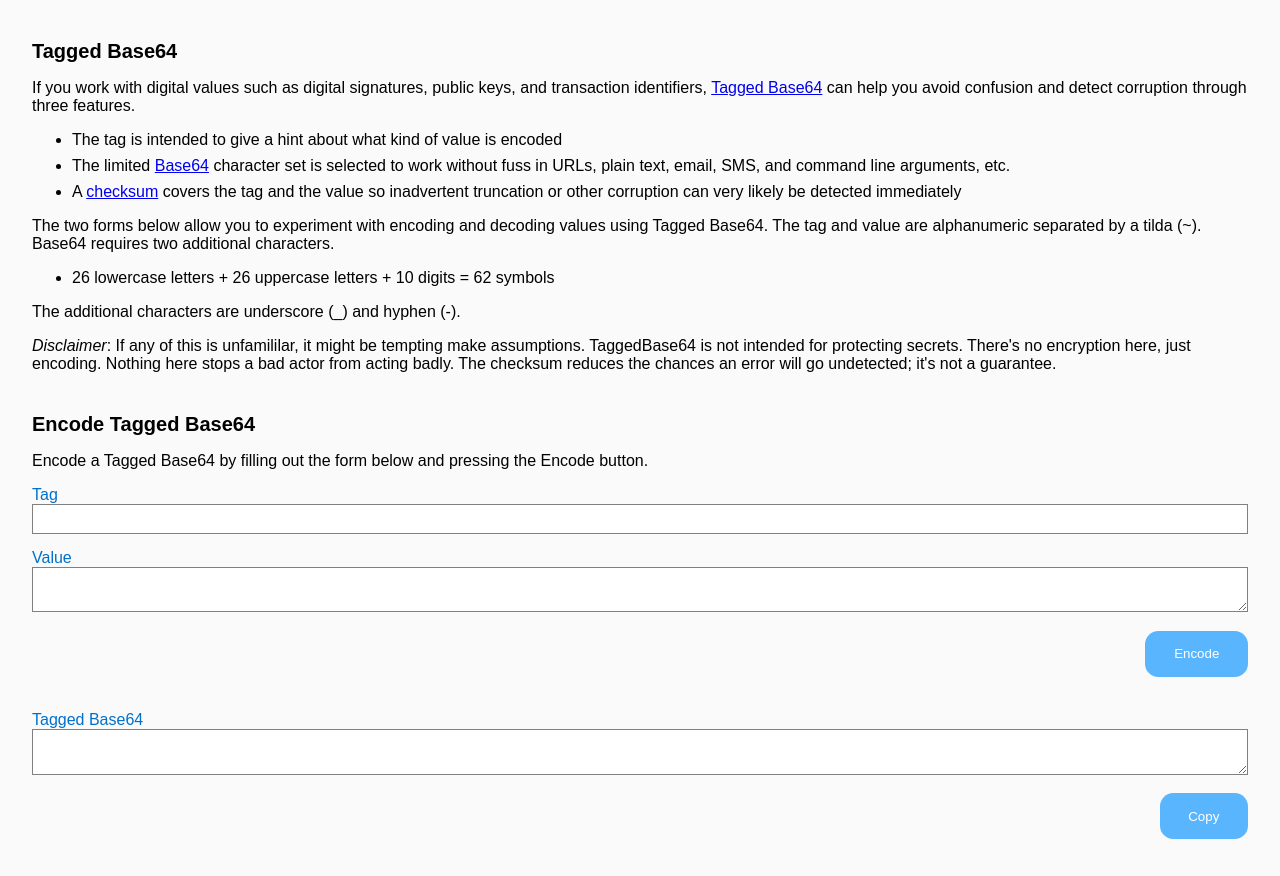
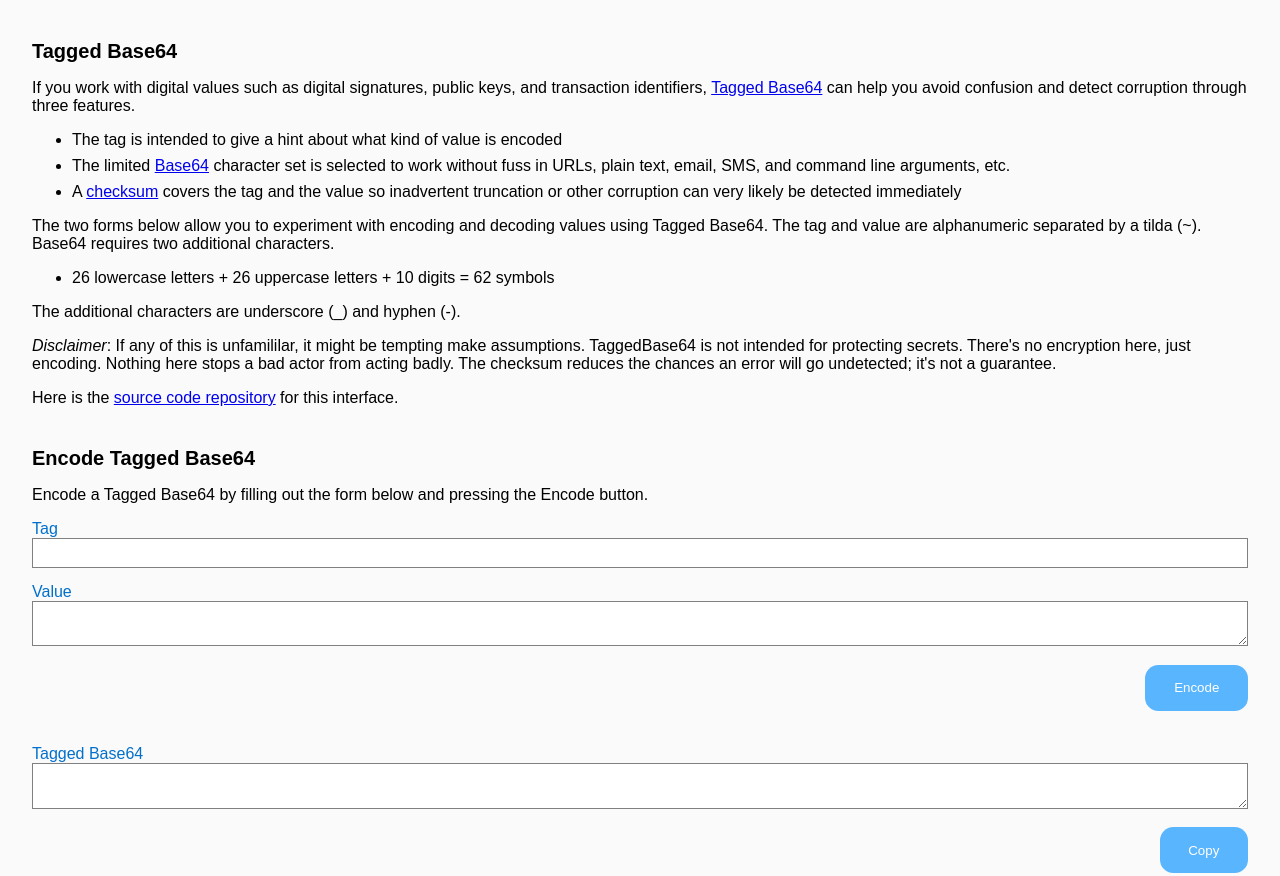
Before and after one commit to pictographer/tb64-converter, a website built with webpack: page www/index.html in a window 1280 px wide. Shown: the top 876 px of the page. Built offline with nearby package versions, Linux system fonts and the light colour scheme.

Commit message:
Added links to and from the web interface

```diff
--- a/www/index.html
+++ b/www/index.html
@@ -33,6 +33,10 @@
       a bad actor from acting badly. The checksum reduces the chances an error will go undetected; it's not a guarantee.
     </p>
 
+    <p>Here is
+      the <a href='https://github.com/pictographer/tb64-converter/'>source
+      code repository</a> for this interface.</p>
+
     <h1>Encode Tagged Base64</h1>
 
     <p>Encode a Tagged Base64 by filling out the form below and pressing the Encode button.</p>
```
Also changed, not shown: README.md.
